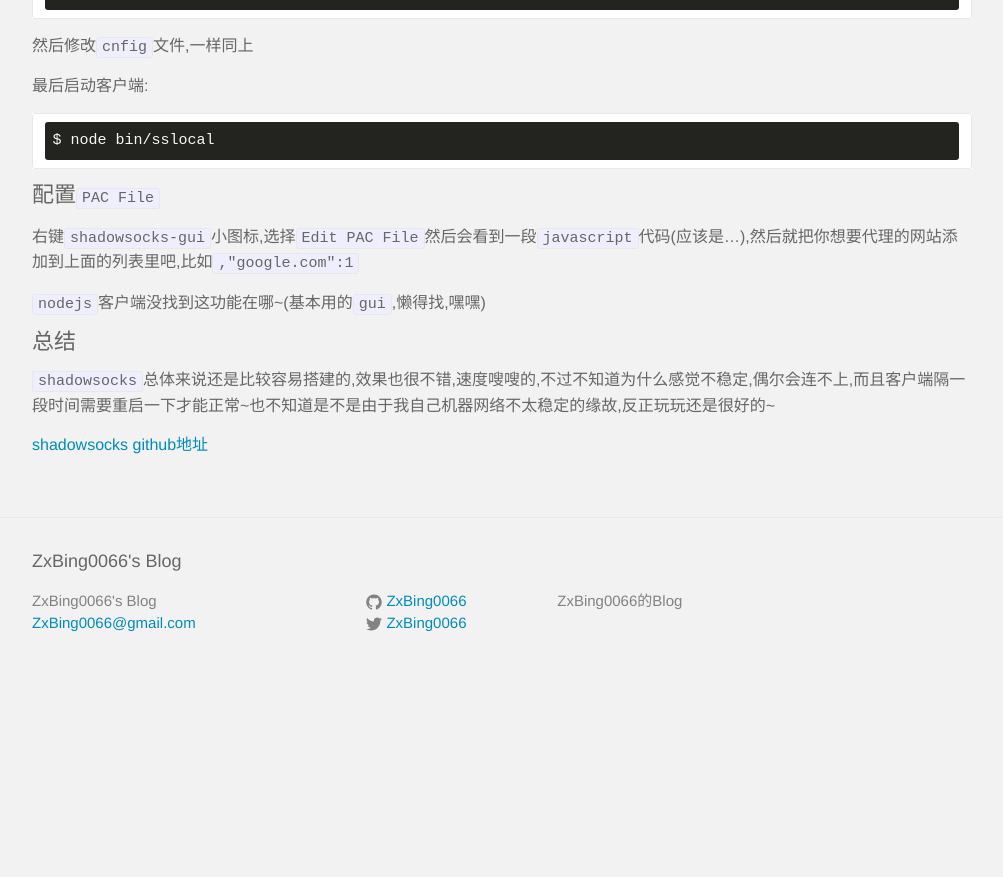
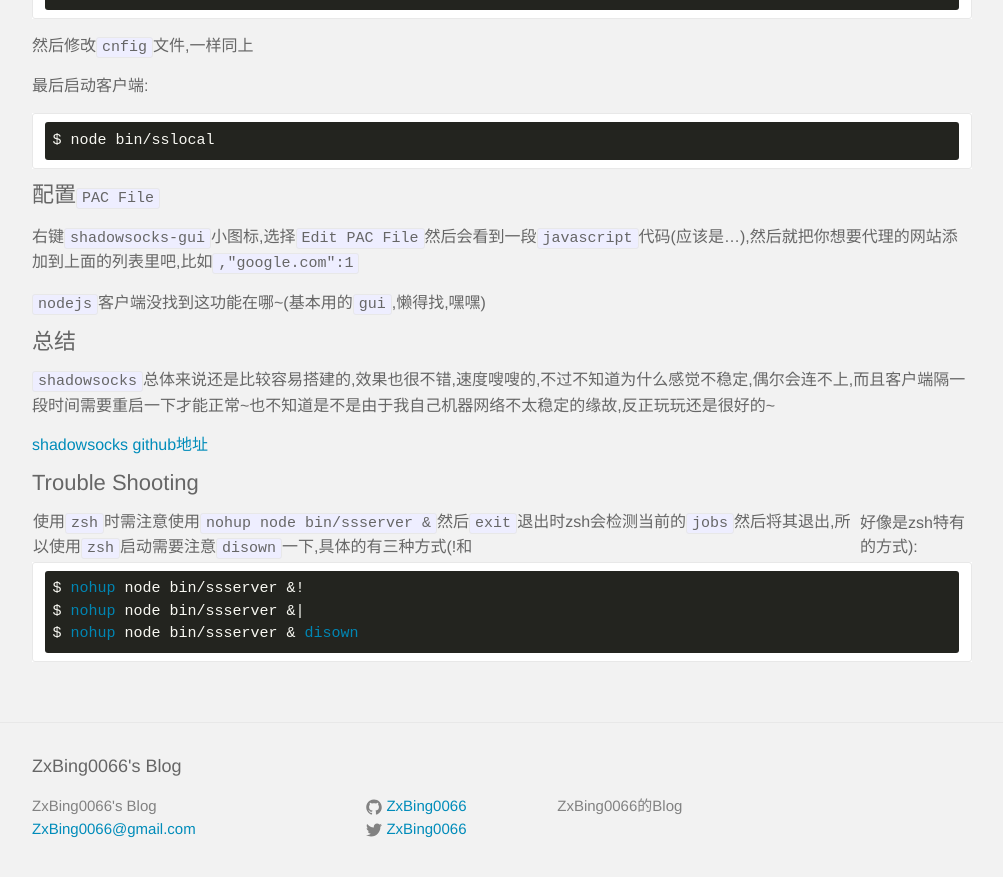
Before and after one commit to ZxBing0066/Blog, a Jekyll site: the page built from _posts/2014-12-06-shadowsocks.md, in a window 1280 px wide and 900 px high, scrolled down 2511 px. Shown: the top 877 px of the window, without its empty margins (138-1141 px from the left). Built offline with Jekyll 4.4.1, drawn with Linux system fonts in a browser that asks for light colours; comment, search, counter and statistics services are not loaded; before the commit the page ends 3206 px from its top, so only the background shows below that.

Commit message:
add  Trouble Shooting in ss

````diff
--- a/_posts/2014-12-06-shadowsocks.md
+++ b/_posts/2014-12-06-shadowsocks.md
@@ -88,6 +88,7 @@
 若是没有问题,OK,基本可以算是大功告成,可以进入下一步了~
 也可以将`shadowsocks`加入到开机自启,没咋玩`linux`,也就没高兴研究~
 
+
 ## 本地客户端,准备开始翻X吧
 
 客户端可选择使用刚刚`clone`的`shadowsocks-nodejs`,也可使用其它的客户端
@@ -127,3 +128,14 @@
 
 
 [shadowsocks github地址](https://github.com/clowwindy/shadowsocks)
+
+
+## Trouble Shooting
+
+使用`zsh`时需注意使用`nohup node bin/ssserver &`然后`exit`退出时zsh会检测当前的`jobs`然后将其退出,所以使用`zsh`启动需要注意`disown`一下,具体的有三种方式(!和|好像是zsh特有的方式):
+
+```bash
+$ nohup node bin/ssserver &!
+$ nohup node bin/ssserver &|
+$ nohup node bin/ssserver & disown
+```
````
